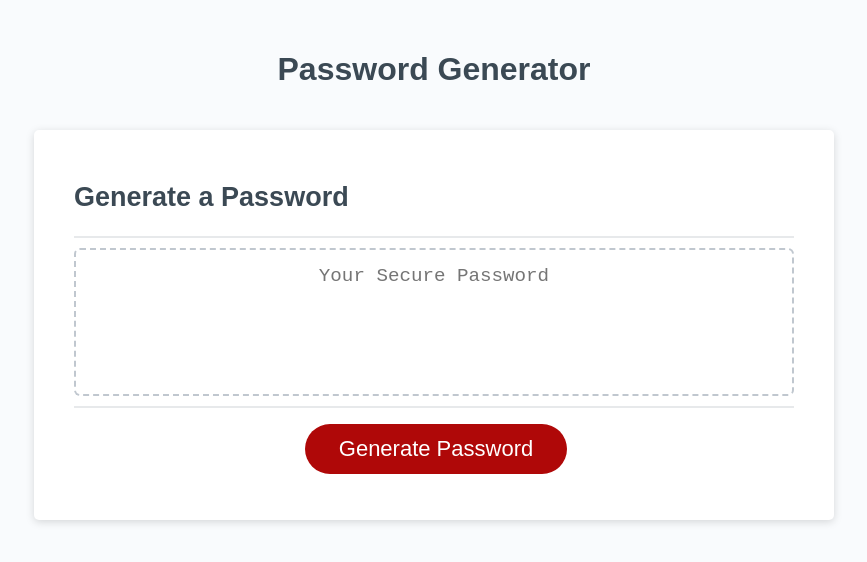
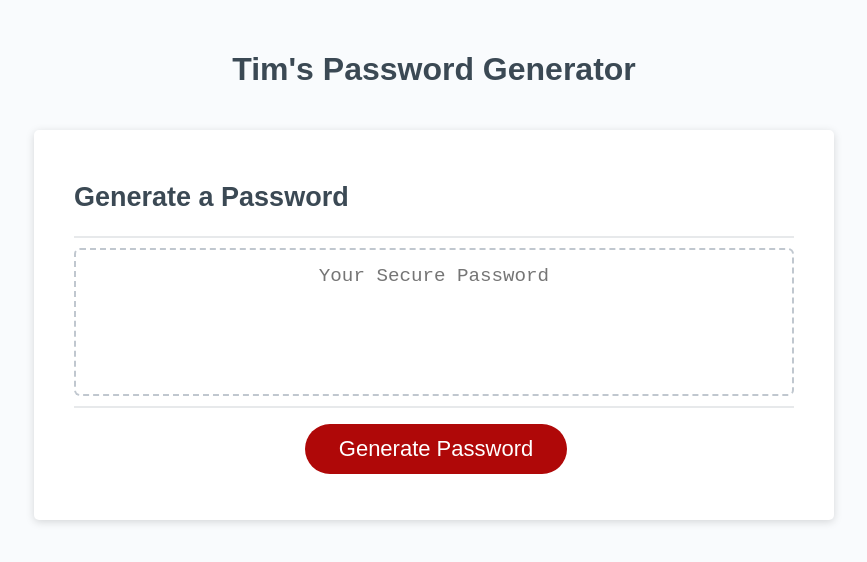
Before and after one commit to tcook160/tims-pw-generator, a website: page assets/index.html in a window 1280 px wide. Shown: the whole page, without its empty margins (206-1073 px from the left). Drawn offline with Linux system fonts and the light colour scheme.

Commit message:
Update index.html

```diff
--- a/assets/index.html
+++ b/assets/index.html
@@ -10,7 +10,7 @@
   <body>
     <div class="wrapper">
       <header>
-        <h1>Password Generator</h1>
+        <h1>Tim's Password Generator</h1>
       </header>
       <div class="card">
         <div class="card-header">
```
